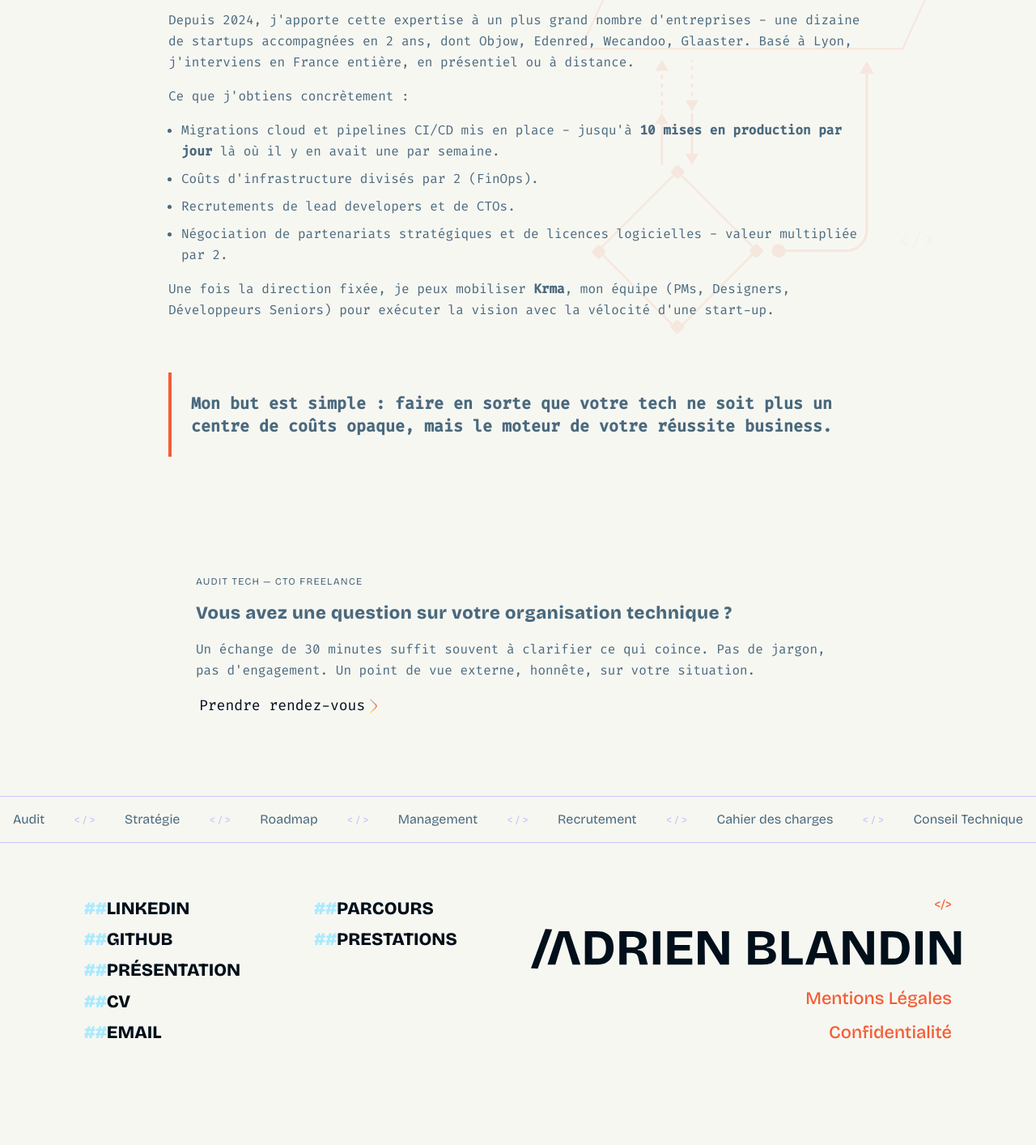
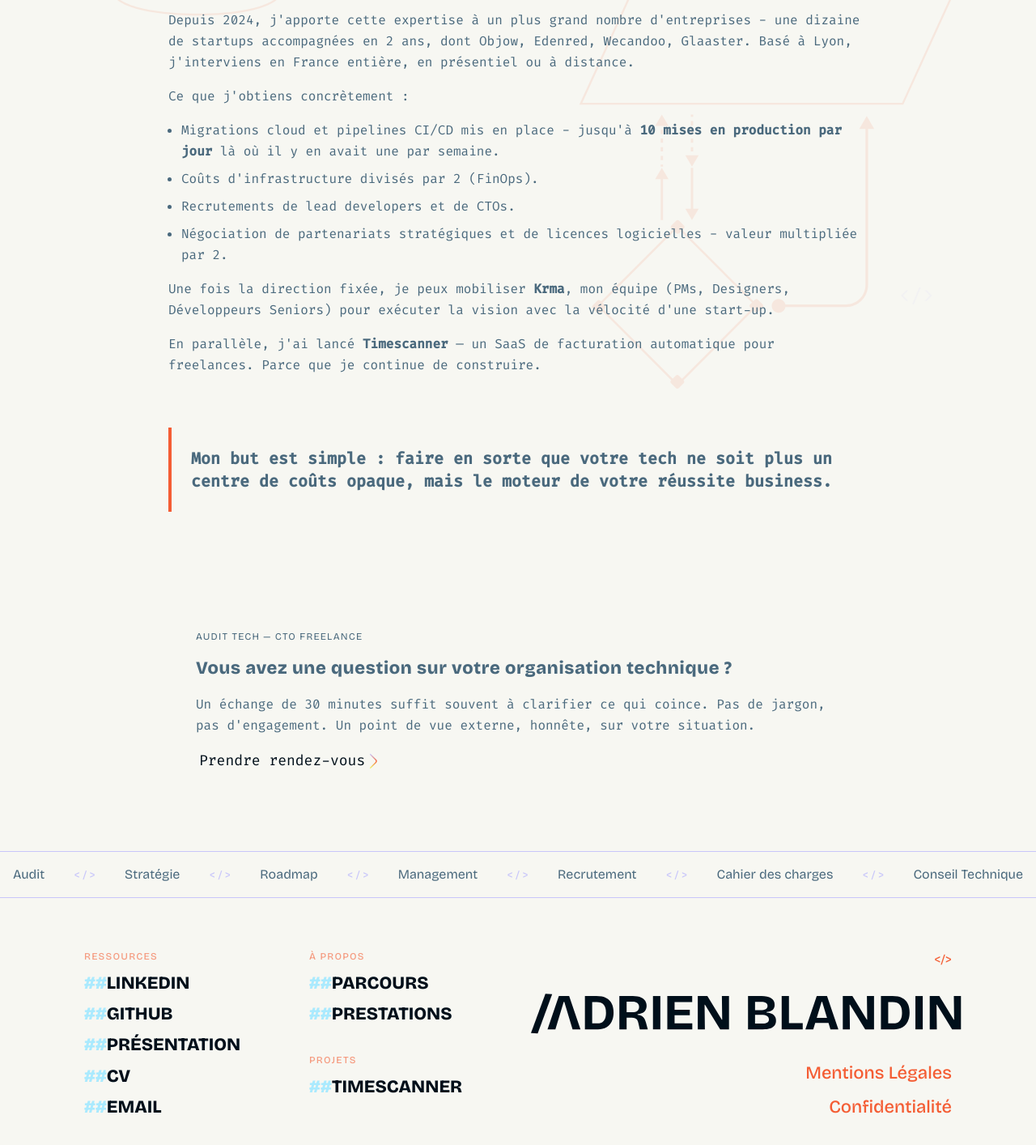
Before and after one commit to sergentrif/sergentrif.github.io, a Next.js app: page /parcours in a window 1280 px wide. Shown: the part 1488-2902 px from the top of the page at 81% size. Before the commit the page ends 2844 px from the top, so only its background shows below. Built offline with nearby package versions, Linux system fonts and the light colour scheme.

Commit message:
feat: add timescanner

```diff
--- a/src/components/containers/parcours/Content.tsx
+++ b/src/components/containers/parcours/Content.tsx
@@ -132,6 +132,13 @@ export default function ParcoursContent() {
                             , mon équipe (PMs, Designers, Développeurs Seniors) pour exécuter la vision avec la vélocité
                             d&apos;une start-up.
                         </p>
+                        <p>
+                            En parallèle, j&apos;ai lancé{" "}
+                            <Link target="_blank" href={links.timescanner} className="font-bold group">
+                                <HoverUnderlineWrapper>Timescanner</HoverUnderlineWrapper>
+                            </Link>{" "}
+                            — un SaaS de facturation automatique pour freelances. Parce que je continue de construire.
+                        </p>
                     </div>
                     <div className="md:text-xl text-lg font-semibold mt-8 p-6 border-l-4 sm:pl-6 pl-2 border-brand-giants text-brand-fine-blue">
                         Mon but est <span className="whitespace-nowrap">simple :</span> faire en sorte que votre tech ne
--- a/src/components/footer/Footer.tsx
+++ b/src/components/footer/Footer.tsx
@@ -15,6 +15,9 @@ export function Footer() {
                 <div className="flex md:flex-row flex-col justify-between w-full gap-6">
                     <div className="flex flex-col items-center self-start font-extrabold tracking-[0.03] px-2 text-lg md:text-[22px]">
                         <div className="flex flex-col md:gap-1">
+                            <span className="text-xs font-medium text-brand-giants/60 uppercase tracking-widest mb-1">
+                                Ressources
+                            </span>
                             <Link href={links.linkedin} target="_blank" rel="noopener noreferrer" className="group">
                                 <HoverUnderlineWrapper>
                                     <span className="text-brand-glacier">##</span>LINKEDIN
@@ -57,6 +60,9 @@ export function Footer() {
 
                     <div className="flex flex-col self-start font-extrabold tracking-[0.03] px-2 text-lg md:text-[22px] md:order-none -order-1">
                         <div className="flex flex-col md:gap-1">
+                            <span className="text-xs font-medium text-brand-giants/60 uppercase tracking-widest mb-1">
+                                À propos
+                            </span>
                             <Link href="/parcours" className="group">
                                 <HoverUnderlineWrapper>
                                     <span className="text-brand-glacier">##</span>PARCOURS
@@ -65,6 +71,16 @@ export function Footer() {
                             <Link href="/prestations" className="group">
                                 <HoverUnderlineWrapper>
                                     <span className="text-brand-glacier">##</span>PRESTATIONS
+                                </HoverUnderlineWrapper>
+                            </Link>
+                        </div>
+                        <div className="flex flex-col md:gap-1 md:mt-8 mt-6">
+                            <span className="text-xs font-medium text-brand-giants/60 uppercase tracking-widest mb-1">
+                                Projets
+                            </span>
+                            <Link href={links.timescanner} target="_blank" rel="noopener noreferrer" className="group">
+                                <HoverUnderlineWrapper>
+                                    <span className="text-brand-glacier">##</span>TIMESCANNER
                                 </HoverUnderlineWrapper>
                             </Link>
                         </div>
--- a/src/libs/constants.ts
+++ b/src/libs/constants.ts
@@ -41,6 +41,7 @@ export const links = {
     from_tech_debt_to_design_int: "https://medium.com/@ziobrando/from-technical-debt-to-design-integrity-48e7056b6776",
     zcal: "https://zcal.co/adrienblandin/decouverte-cto",
     zcal_pro_bono: "https://zcal.co/adrienblandin/diagnostic-pro-bono",
+    timescanner: "https://www.timescanner.io",
 };
 
 export const legal = {
```
Also changed, not shown: .claude/settings.local.json.
